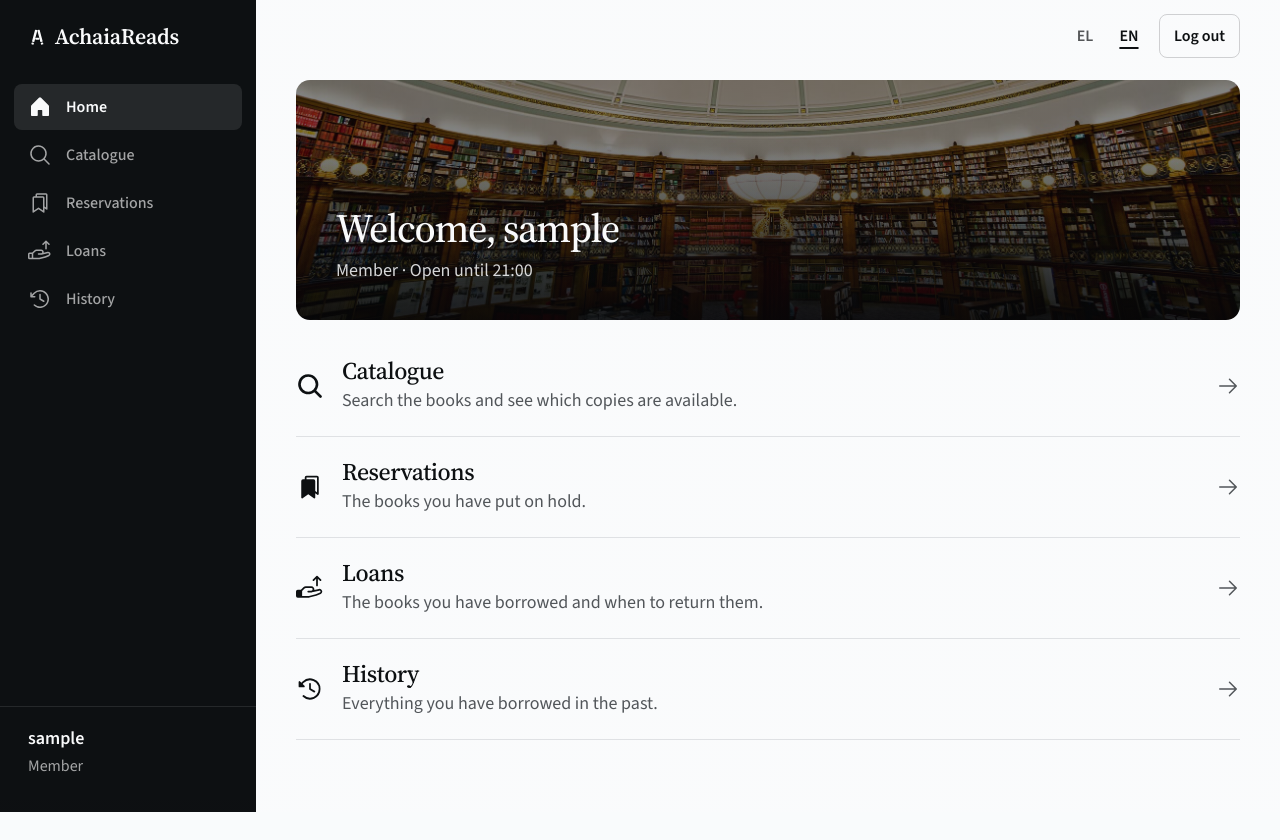
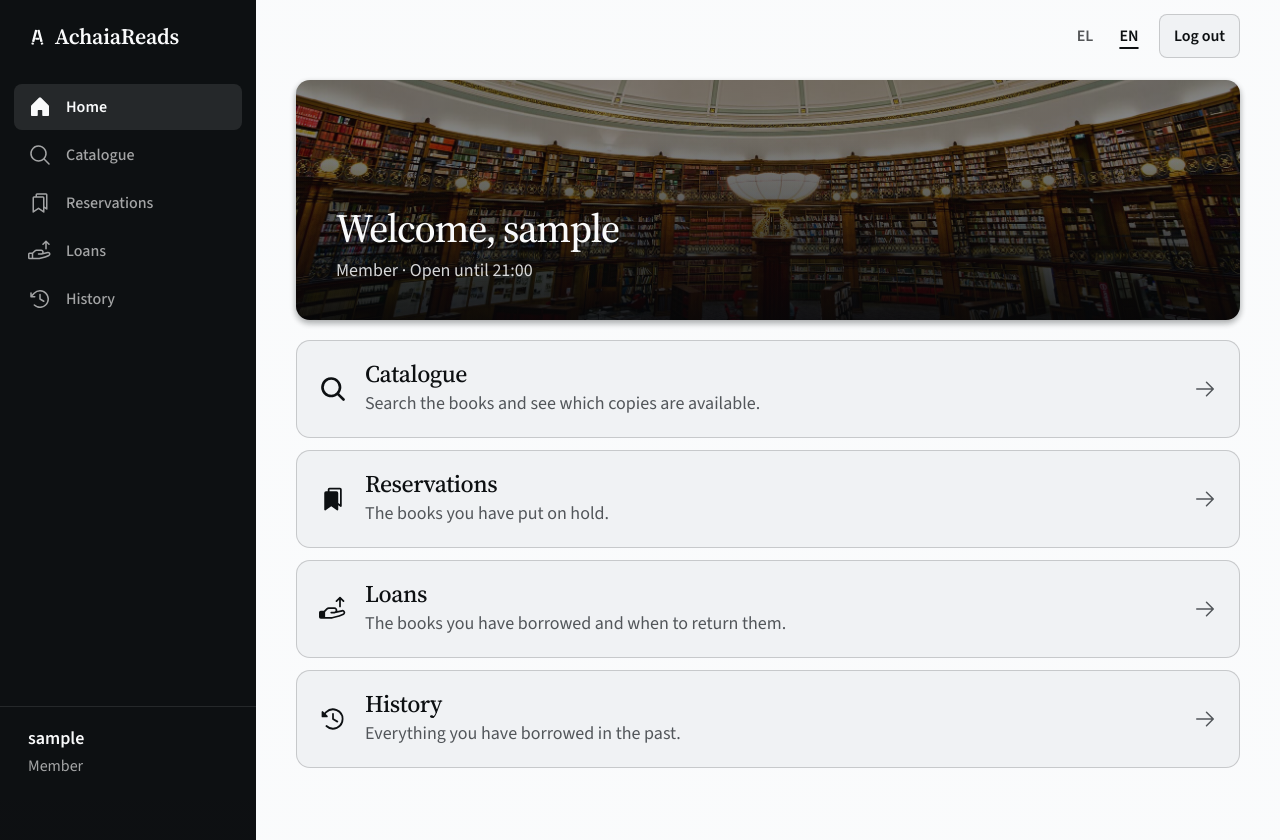
Before and after one commit to ckagias/lectern, a PHP site: page /dashboard.php in a window 1280 px wide. Before the commit the page ends 812 px from the top, so only its background shows below. Run offline with PHP 8.4, Linux system fonts and the light colour scheme; the visitor is signed in with stand-in values (Sample User, id 1).

Commit message:
style: raised shadows on cards, tabs and buttons

```diff
--- a/prototype/css/app.css
+++ b/prototype/css/app.css
@@ -20,6 +20,7 @@ main h1 {
   padding: 24px 20px;
   overflow: hidden;
   border-radius: var(--radius-lg);
+  box-shadow: var(--shadow-raised);
   background-color: var(--side);
   background-image: linear-gradient(0deg, var(--veil-left), transparent 75%), linear-gradient(var(--veil-middle), var(--veil-middle)), url("../pictures/hero-reading-room-960.jpg");
   background-position: center 65%;
@@ -36,29 +37,37 @@ main h1 {
   opacity: 0.85;
 }
 
-/* The shortcuts on the dashboard are ruled rows, one for every item of the menu. */
+/* The shortcuts on the dashboard are flat grey rows, one for every item of the menu. A hovered row turns white and lifts. */
 .rows {
+  display: grid;
+  gap: 12px;
   max-width: 60rem;
-  margin: 16px 0 0;
+  margin: 20px 0 0;
   padding: 0;
   list-style: none;
-}
-
-.rows li {
-  border-bottom: 1px solid var(--line);
 }
 
 .row {
   display: grid;
   grid-template-columns: auto 1fr auto;
   align-items: center;
-  gap: 18px;
-  padding: 22px 0;
+  gap: 14px;
+  padding: 16px;
+  border: 1px solid var(--edge);
+  border-radius: var(--radius-lg);
+  background: var(--tile);
   text-decoration: none;
+  transition: background-color 0.2s var(--ease), box-shadow 0.2s var(--ease), border-color 0.2s var(--ease);
+}
+
+.row:hover {
+  border-color: var(--ink-2);
+  background: var(--panel);
+  box-shadow: var(--shadow-raised);
 }
 
 .row:focus-visible {
-  outline-offset: -3px;
+  outline-offset: 2px;
 }
 
 .row h2 {
@@ -152,6 +161,13 @@ main h1 {
   }
 }
 
+@media (min-width: 600px) {
+  .row {
+    gap: 18px;
+    padding: 20px 22px;
+  }
+}
+
 @media (min-width: 900px) {
   main h1 {
     font-size: 2.5rem;
--- a/prototype/css/components.css
+++ b/prototype/css/components.css
@@ -25,11 +25,15 @@
   transform: scale(0.98);
 }
 
-/* Main action, in ink like every button. */
+/* Main action, in ink like every button. It lifts on hover. */
 .btn.action {
   border-color: var(--action);
   background: var(--action);
   color: var(--cream);
+}
+
+.btn.action:hover {
+  box-shadow: var(--shadow-raised);
 }
 
 /* White button for photos and dark backgrounds, like the hero. */
@@ -43,15 +47,23 @@
   filter: brightness(0.93);
 }
 
+/* Over the photo the white button gets a thin ring with a small gap, like the outline of the second button. */
+.hero .btn.ochre {
+  box-shadow: 0 0 0 1px oklch(0.17 0.006 250 / 0.5), 0 0 0 2px oklch(1 0 0 / 0.5);
+}
+
 /* Second button: an ink outline on light backgrounds, a white outline over photos and dark backgrounds. */
 .btn.line {
   border-color: var(--edge);
-  background: transparent;
+  background: var(--tile);
   color: var(--ink);
 }
 
+/* Flat and grey at rest, white and lifted on hover. Cards, tabs and choices follow the same rule. */
 .btn.line:hover {
-  border-color: var(--ink);
+  border-color: var(--ink-2);
+  background: var(--panel);
+  box-shadow: var(--shadow-raised);
   filter: none;
 }
 
@@ -65,4 +77,5 @@
 .has-hero .btn.line:hover,
 .hero .btn.line:hover {
   border-color: var(--cream);
+  box-shadow: none;
 }
--- a/prototype/css/forms.css
+++ b/prototype/css/forms.css
@@ -7,7 +7,7 @@
   border: 1px solid var(--line);
   border-radius: var(--radius-lg);
   background: var(--panel);
-  box-shadow: var(--shadow-md);
+  box-shadow: var(--shadow-raised);
 }
 
 .panel > * + * {
@@ -84,22 +84,24 @@
   padding: 0 8px;
   border: var(--border) solid var(--edge);
   border-radius: var(--radius);
-  background: var(--card);
+  background: var(--tile);
   font-size: 0.9375rem;
   font-weight: 500;
   cursor: pointer;
-  transition: border-color 0.2s var(--ease), background-color 0.2s var(--ease);
+  transition: border-color 0.2s var(--ease), background-color 0.2s var(--ease), box-shadow 0.2s var(--ease);
 }
 
 .choice:hover {
   border-color: var(--ink-2);
+  background: var(--panel);
+  box-shadow: var(--shadow-raised);
 }
 
 /* The chosen answer is outlined in the action colour. */
 .choice:has(input:checked) {
   border-color: var(--action);
-  background: var(--green-tint);
-  box-shadow: 0 0 0 1px var(--action);
+  background: var(--panel);
+  box-shadow: 0 0 0 1px var(--action), var(--shadow-raised);
 }
 
 .choice + .choice {
--- a/prototype/css/tokens.css
+++ b/prototype/css/tokens.css
@@ -6,9 +6,12 @@
   --side: oklch(0.17 0.006 250);
   --card: oklch(0.994 0.002 250);
   --panel: oklch(1 0 0);
+  --tile: oklch(0.96 0.004 250);
   --ink: oklch(0.17 0.006 250);
   --ink-2: oklch(0.45 0.008 250);
   --line: oklch(0.91 0.004 250);
+  --link: oklch(0.5 0.16 258);
+  --link-hover: oklch(0.4 0.16 258);
   --cream: oklch(0.985 0.002 250);
 
   /* Structure: ink for the side menu and icons, a faint ink wash for hovered and current rows. Links and main buttons are ink too. */
@@ -87,6 +90,8 @@
   --edge: color-mix(in oklch, var(--ink) 18%, transparent);
   --shadow-sm: 0 1px 2px oklch(0 0 0 / 0.06), 0 1px 1px oklch(0 0 0 / 0.04);
   --shadow-md: 0 8px 24px -8px oklch(0 0 0 / 0.16), 0 2px 4px oklch(0 0 0 / 0.05);
+  /* One raised shadow for every card and every hovered button: two layers, one tight and one wider. */
+  --shadow-raised: 0 3px 6px oklch(0.17 0.006 250 / 0.16), 0 3px 6px oklch(0.17 0.006 250 / 0.23);
   --ease: cubic-bezier(0.22, 1, 0.36, 1);
   --page-width: 70rem;
 }
```
Also changed, not shown: prototype/css/home.css (+14 -17 lines).
